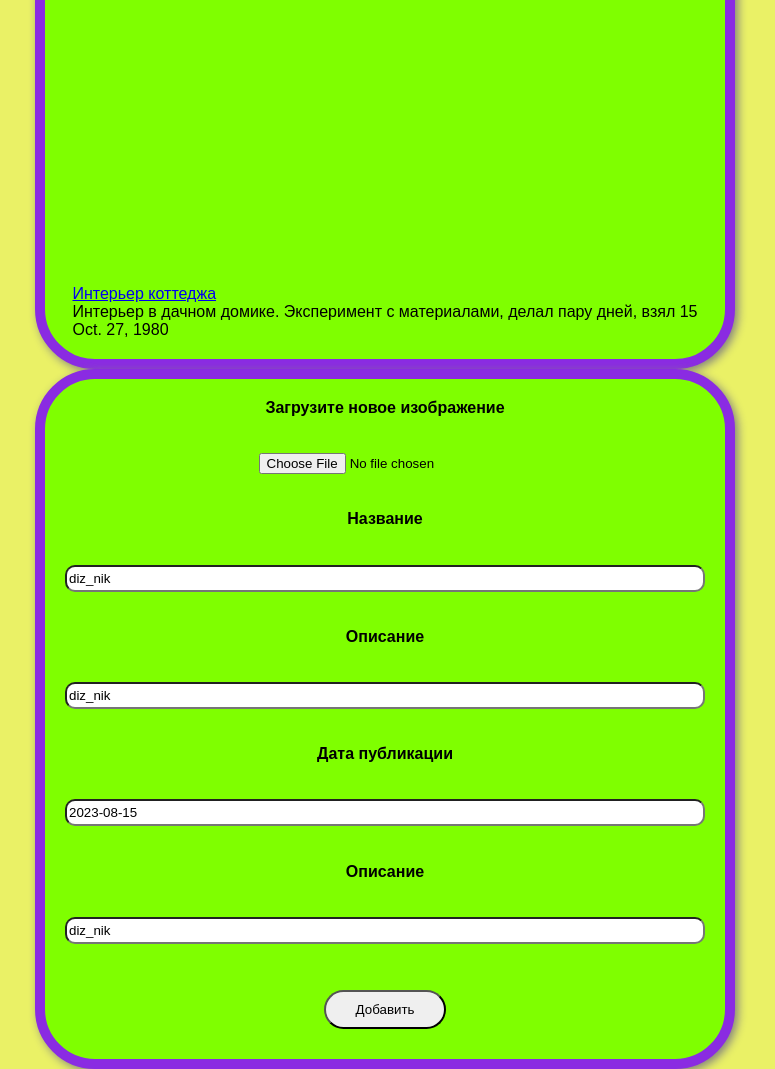
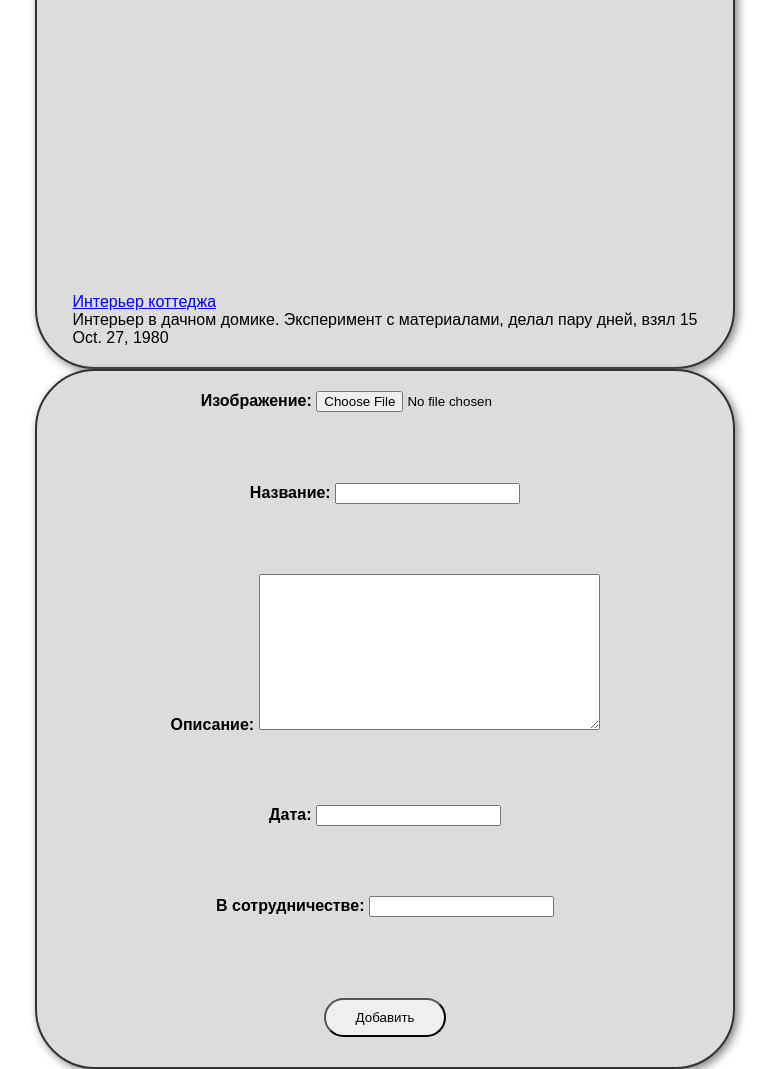
Before and after one commit to Niiik27/Designers, a Django app: page /portfolio/ in a window 1280 px wide. Shown: the part 411-1480 px from the top of the page, without its empty margins (255-1030 px from the left). Run offline with Django 4.2, Linux system fonts and the light colour scheme; data comes from the database, SQL or seed files in the repository; both versions use the stored data as it was after the commit.

Commit message:
Сделал добавление картинки, но оно не позволяет добавлять картинки еще, так как пользователь один и тот же, а требуется уникальное значение поля

```diff
--- a/portfolio/forms.py
+++ b/portfolio/forms.py
@@ -5,7 +5,7 @@ class ArtworkForm(forms.ModelForm):
     class Meta:
         model = Artwork
         fields = [
-            'user',
+            'image',
             'title',
             'desc',
             'date',
--- a/portfolio/models.py
+++ b/portfolio/models.py
@@ -2,12 +2,19 @@ from django.db import models
 from django.contrib.auth.models import User
 from APP_NAMES import APP_NAMES, VERBOSE_APP_NAMES
 
-
+def user_directory_path(instance, filename):
+    # Переменная `instance` содержит текущий объект модели
+    # Получаем id пользователя (user_id)
+    user_id = instance.user.id
+    # Или получаем имя пользователя (username)
+    username = instance.user.username
+    # Возвращаем путь сохранения файла
+    return f'{APP_NAMES.PORTFOLIO}/user_{username}_{user_id}/{filename}'  # Или f'{username}/{filename}'
 class Artwork(models.Model):
     user = models.OneToOneField(User, on_delete=models.CASCADE)
     title = models.CharField('Название',max_length=50)  # Ограниченная строка
     desc= models.TextField('Описание')  # Ограниченная строка
-    image= models.ImageField('Изображение', upload_to=f'{APP_NAMES.PORTFOLIO}/image')  #  строка по изображению (отдельный тип данных)
+    image= models.ImageField('Изображение', upload_to=user_directory_path)  #  строка по изображению (отдельный тип данных)
     date = models.DateField('Дата')  # Дата
     url = models.URLField('В сотрудничестве',blank=True)  # Ссылок может быть много, пока не знаю как лучше сохранить ссылки на коллег и партнеров, возможно нужен список
 
--- a/portfolio/static/portfolio/css/style.css
+++ b/portfolio/static/portfolio/css/style.css
@@ -13,7 +13,7 @@
 body {
     margin: 0;
     padding: 0;
-    background:#eaf166;
+    /*background:#eaf166;*/
 }
 
 h1,
@@ -47,18 +47,18 @@ label{
     align-items: center;
     width: 700px;
     height: 700px;
-    background-color: chartreuse;
-    border-width: 10px;
-    border-color: blueviolet;
+    background-color: #dcdcdc;
+    border-width: 2px;
+    border-color: #333131;
     border-style: solid;
     border-radius: 60px;
-    box-shadow: 3px 3px 10px gray;
+    box-shadow: 3px 3px 10px grey;
     margin: auto;
 
 }
 
 .inputs{
-    background-color: cornflowerblue;
+    background-color: #333333;
     display: flex;
     flex-direction: row;
     width:90%;
@@ -77,7 +77,7 @@ label{
     height: 100%;
 }
 .area-container{
-    background-color: burlywood;
+    background-color: #414141;
     display: flex;
     flex-direction: column;
     width: 100%;
@@ -86,7 +86,7 @@ label{
     border-style: none;
 }
 .fields{
-    background-color: #da286c;
+    background-color: #464545;
     display: flex;
     flex-direction: column;
     justify-content: space-between;
--- a/portfolio/templates/portfolio/portfolio.html
+++ b/portfolio/templates/portfolio/portfolio.html
@@ -22,10 +22,10 @@
         {% endif %}
 
         <section class="hero">
-        <form class="hero card" action="{% url 'portfolio' %} " method="POST">
+        <form class="hero card" action="{% url 'portfolio' %} " method="POST" enctype="multipart/form-data">
             {% csrf_token %}
-
-            <label for="artwork">Загрузите новое изображение</label>
+            {{ form.as_p }}
+<!--            <label for="artwork">Загрузите новое изображение</label>
             <input type="file" id="artwork" name="artwork" accept="image/png, image/jpeg" />
 
             <label for="">Название</label>
@@ -35,7 +35,7 @@
             <label for="">Дата публикации</label>
             <input class="txt-input" type="text" name="img_data" value="2023-08-15">
             <label for="">Описание</label>
-            <input class="txt-input" type="text" name="partners" value="diz_nik">
+            <input class="txt-input" type="text" name="partners" value="diz_nik">-->
             <button class="button" type = "submit">Добавить</button>
         </form>
         </section>
--- a/portfolio/views.py
+++ b/portfolio/views.py
@@ -3,18 +3,21 @@ from django.http import Http404
 from django.shortcuts import render, redirect, get_object_or_404
 from APP_NAMES import APP_NAMES, VERBOSE_APP_NAMES
 from loginuser.models import UserProfile
+from .forms import ArtworkForm
 
 # from django.db import models
 app_name = APP_NAMES.PORTFOLIO
 from .models import Artwork
+
 verbose_name = VERBOSE_APP_NAMES.PORTFOLIO
+
 
 def portfolioView(request):
     print(request)
     print(type(request))
     print(dir(request))
     print(request.user.id)
-    print(dir(request.user))# Откуда же здесь берется юзер?
+    print(dir(request.user))  # Откуда же здесь берется юзер?
     print(request.method)
     if request.method == 'GET':
         print('****portfolio****', 'portfolio')
@@ -32,26 +35,35 @@ def portfolioView(request):
         except OperationalError as e:
             print(str(e))
             portfolio = None
-        return render(request, template_name=f'./{app_name}/{app_name}.html', context={'portfolio':portfolio,'page_name':verbose_name,'page_style':app_name})
+        form = ArtworkForm()
+        return render(request, template_name=f'./{app_name}/{app_name}.html',
+                      context={'form': form, 'portfolio': portfolio, 'page_name': verbose_name, 'page_style': app_name})
+
     else:
-        print('****portfolio****', 'portfolio')
-        print('****portfolio****', 'portfolio')
-        print('****portfolio****', 'portfolio')
-        print('****portfolio****', 'portfolio')
-        print('****portfolio****', 'portfolio')
-        print((dict(request.FILES)).keys())
-        print(request.POST)
-        instance = request.user.userprofile
-        print(instance)
-        artwork = Artwork(
-        user = request.user,
-        title = request.POST['title'],
-        desc = request.POST['desc'],
-        image = request.FILES,
-        date = request.POST['img_data'],
-        url = request.POST['partners'],
-        )
-        artwork.save()
+        # print('****portfolio****', 'portfolio')
+        # print('****portfolio****', 'portfolio')
+        # print('****portfolio****', 'portfolio')
+        # print('****portfolio****', 'portfolio')
+        # print('****portfolio****', 'portfolio')
+        # print((dict(request.FILES)).keys())
+        # print(request.POST)
+        # instance = request.user.userprofile
+        # print(instance)
+
+        form = ArtworkForm(request.POST, request.FILES)
+        if form.is_valid():
+            artwork = form.save(commit=False)
+            artwork.user = request.user
+            artwork.save()
+        # artwork = Artwork(
+        # user = request.user,
+        # title = request.POST['title'],
+        # desc = request.POST['desc'],
+        # image = request.FILES,
+        # date = request.POST['img_data'],
+        # url = request.POST['partners'],
+        # )
+        # artwork.save()
         # print(artwork.image.upload_to)
         # return redirect("/" + request.user.username)
         return redirect(APP_NAMES.PORTFOLIO)
--- a/static/base/css/style.css
+++ b/static/base/css/style.css
@@ -42,7 +42,7 @@ body{
     width: 25%;
     justify-content:space-between;
     align-items: center;
-    background: #1332ff;
+    /*background: #1332ff;*/
     }
 
 
@@ -89,7 +89,7 @@ nav > div > .link{
 .info-block{
     display:flex;
     flex-direction: row;
-    background: #55dc38;
+    /*background: #55dc38;*/
     width:65%;
     justify-content:space-between;
     align-items: center;
@@ -98,7 +98,7 @@ nav > div > .link{
 .base-block{
     display:flex;
     flex-direction: row;
-    background: #f5d926;
+    /*background: #f5d926;*/
     width:25%;
     justify-content:space-between;
     align-items: center;
@@ -111,9 +111,9 @@ nav > div > .link{
     width:60%;
     justify-content: space-between;
     align-items: center;
-    background: #f54706;
+    /*background: #f54706;*/
 }
 .logo{
-    background: #bd1ae8;
+    /*background: #bd1ae8;*/
     width:10%;
 }
```
Also changed, not shown: db.sqlite3.
